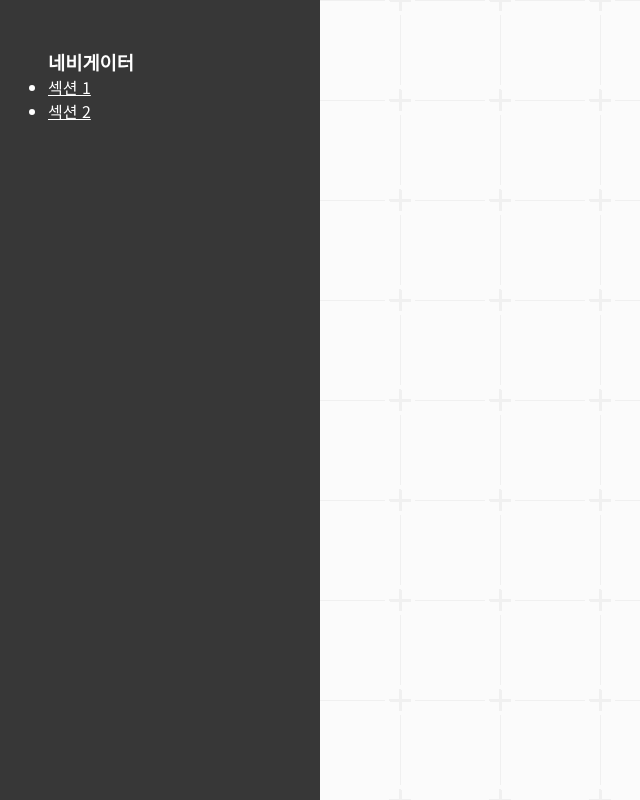
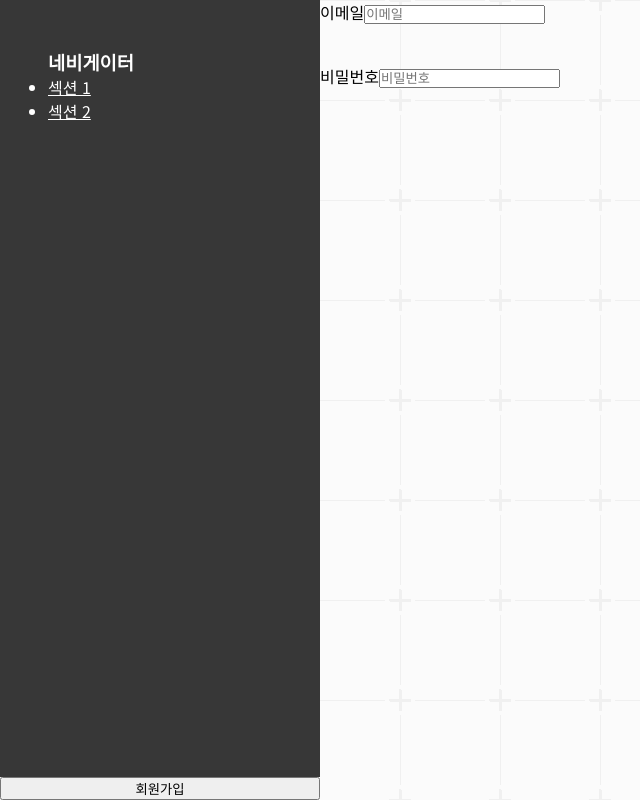
Before and after one commit to naruteride/AI-covid-19-tester, a Next.js app: page /sign/up in a window 1280 px wide. Shown: the whole page, without its empty margins (0-640 px from the left). Built offline with nearby package versions, Linux system fonts and the light colour scheme; no server answers.

Commit message:
Create SignIn and SignUp page

```diff
--- a/src/app/components/Firebase.tsx
+++ b/src/app/components/Firebase.tsx
@@ -1,6 +1,5 @@
 import { Firestore } from "@firebase/firestore/lite";
 import { initializeApp } from "firebase/app";
-import { getAuth, signInWithPopup, GoogleAuthProvider, GithubAuthProvider, createUserWithEmailAndPassword } from "firebase/auth";
 import { getFirestore, collection, getDocs } from 'firebase/firestore/lite';
 
 const firebaseConfig = {
@@ -13,6 +12,7 @@ const firebaseConfig = {
 };
 
 const app = initializeApp(firebaseConfig);
+export default app;
 
 // DB 접근 테스트: 됨
 // const db = getFirestore(app);
@@ -91,25 +91,3 @@ const app = initializeApp(firebaseConfig);
 //         console.log(`email: ${email}`);
 //         console.log(`credential: ${credential}`);
 //     });
-
-
-// 이메일 로그인: 됨
-const auth = getAuth(app);
-const email = "slimejam01@gmail.com";
-const password = "ssss1llll2iiii3";
-createUserWithEmailAndPassword(auth, email, password)
-    .then((userCredential) => {
-        // Signed in
-        const user = userCredential.user;
-
-        console.log("SUCCESS! =========================");
-        console.log(`user: ${user}`)
-    })
-    .catch((error) => {
-        const errorCode = error.code;
-        const errorMessage = error.message;
-
-        console.log("ERROR! *************************");
-        console.log(`errorCode: ${errorCode}`)
-        console.log(`errorMessage: ${errorMessage}`)
-    });
--- a/src/app/layout.tsx
+++ b/src/app/layout.tsx
@@ -1,12 +1,11 @@
+"use client"
 import '@/app/components/Firebase';
+import { RecoilRoot } from 'recoil';
 import './globals.css';
 import type { Metadata } from 'next';
 import { Noto_Sans_KR } from 'next/font/google';
 import Header from '@/app/components/Header';
 import Navigator from '@/app/components/Navigator';
-
-
-
 
 const noto_sans_KR = Noto_Sans_KR({
     weight: ['400', '700'],
@@ -30,9 +29,11 @@ export default function RootLayout({
 
             </head>
             <body className={noto_sans_KR.className}>
-                <Header />
-                <Navigator />
-                {children}
+                <RecoilRoot>
+                    <Header />
+                    <Navigator />
+                    {children}
+                </RecoilRoot>
                 <script src="https://cdn.jsdelivr.net/npm/@tensorflow/tfjs@latest/dist/tf.min.js" defer></script>
                 <script
                     src="https://cdn.jsdelivr.net/npm/@teachablemachine/image@latest/dist/teachablemachine-image.min.js" defer></script>
--- a/src/app/sign/up/page.tsx
+++ b/src/app/sign/up/page.tsx
@@ -1,7 +1,141 @@
+import {
+    getAuth,
+    createUserWithEmailAndPassword
+} from "firebase/auth";
+import { useRef } from "react";
+import app from '@/app/components/Firebase'
+
 export default function SignUp(): React.ReactElement {
+    const auth = getAuth(app);
+
+    const inputEmailRef = useRef<HTMLInputElement>(null);
+    const inputPasswordRef = useRef<HTMLInputElement>(null);
+
+    const handleSignUp = async () => {
+        if (
+            inputEmailRef.current?.value !== undefined &&
+            inputPasswordRef.current?.value !== undefined
+        ) {
+            // 파이어베이스 회원가입
+            await createUserWithEmailAndPassword(auth, inputEmailRef.current.value, inputPasswordRef.current.value)
+                .then((userCredential) => {
+                    // 회원가입 성공
+
+                    const user = userCredential.user;
+
+                    console.log("SUCCESS! =========================");
+                    console.log(`user: ${JSON.stringify(user)}`);
+                })
+                .catch((error) => {
+                    // 회원가입 실패
+
+                    const errorCode = error.code;
+                    const errorMessage = error.message;
+
+                    console.log("ERROR! *************************");
+                    console.log(`errorCode: ${errorCode}`);
+                    console.log(`errorMessage: ${errorMessage}`);
+                });
+
+            // 회원가입 이후 처리
+            // if (auth.user) {
+            //     setAuth(auth.user);
+            //     history.push('/');
+            // }
+        } else {
+            console.log("이메일 혹은 비밀번호를 입력해주세요.");
+        }
+    }
+
 
     return <>
-        <div>
-        </div>
+        <label htmlFor="email">
+            이메일
+            <input
+                type="text"
+                id="email"
+                name="email"
+                placeholder="이메일"
+                ref={inputEmailRef}
+            />
+        </label>
+        <label htmlFor="password">
+            비밀번호
+            <input
+                type="password"
+                id="password"
+                name="password"
+                placeholder="비밀번호"
+                ref={inputPasswordRef}
+            />
+        </label>
+
+        <button onClick={handleSignUp} type="submit">
+            회원가입
+        </button>
     </>
 }
+
+// 구글 팝업 로그인 테스트: 안 됨
+// const provider = new GoogleAuthProvider();
+// const auth = getAuth(app);
+// signInWithPopup(auth, provider)
+//     .then((result) => {
+//         // This gives you a Google Access Token. You can use it to access the Google API.
+//         const credential = GoogleAuthProvider.credentialFromResult(result);
+//         const token = credential?.accessToken;
+//         // The signed-in user info.
+//         const user = result.user;
+//         // IdP data available using getAdditionalUserInfo(result)
+
+//         console.log("SUCCESS! =========================");
+//         console.log(`credential: ${credential}`);
+//         console.log(`token: ${token}`);
+//         console.log(`user: ${user}`);
+//     }).catch((error) => {
+//         // Handle Errors here.
+//         const errorCode = error.code;
+//         const errorMessage = error.message;
+//         // The email of the user's account used.
+//         const email = error.customData.email;
+//         // The AuthCredential type that was used.
+//         const credential = GoogleAuthProvider.credentialFromError(error);
+
+//         console.log("ERROR! *************************");
+//         console.log(`errorCode: ${errorCode}`);
+//         console.log(`errorMessage: ${errorMessage}`);
+//         console.log(`email: ${email}`);
+//         console.log(`credential: ${credential}`);
+//     });
+
+
+// 깃허브 팝업 로그인: 안 됨
+// const provider = new GithubAuthProvider();
+// const auth = getAuth(app);
+// signInWithPopup(auth, provider)
+//     .then((result) => {
+//         // This gives you a GitHub Access Token. You can use it to access the GitHub API.
+//         const credential = GithubAuthProvider.credentialFromResult(result);
+//         const token = credential?.accessToken;
+
+//         // The signed-in user info.
+//         const user = result.user;
+//         // IdP data available using getAdditionalUserInfo(result)
+//         console.log("SUCCESS! =========================");
+//         console.log(`credential: ${credential}`);
+//         console.log(`token: ${token}`);
+//         console.log(`user: ${user}`);
+//     }).catch((error) => {
+//         // Handle Errors here.
+//         const errorCode = error.code;
+//         const errorMessage = error.message;
+//         // The email of the user's account used.
+//         const email = error.customData.email;
+//         // The AuthCredential type that was used.
+//         const credential = GithubAuthProvider.credentialFromError(error);
+//         console.log("ERROR! *************************");
+//         console.log(`errorCode: ${errorCode}`);
+//         console.log(`errorMessage: ${errorMessage}`);
+//         console.log(`email: ${email}`);
+//         console.log(`credential: ${credential}`);
+//     });
```
Also changed, not shown: src/app/components/RecoilAuth.tsx (added, +14 -0 lines), src/app/sign/in/page.tsx (+72 -2 lines).
